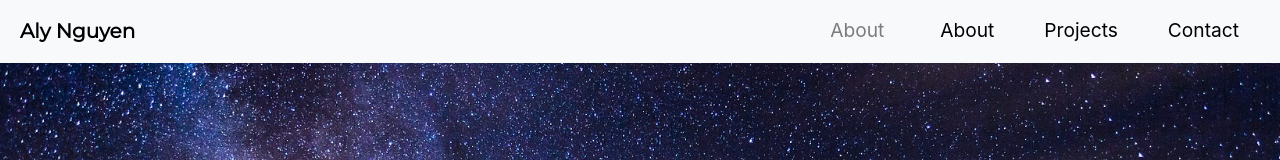
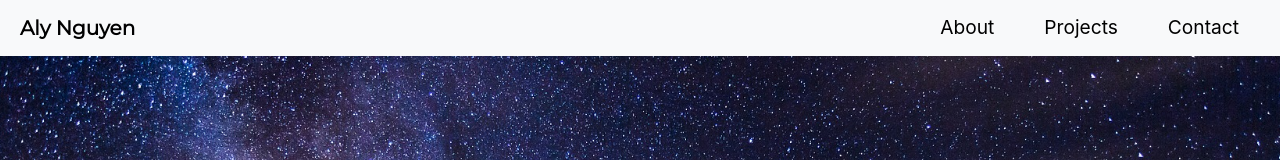
Before and after one commit to alynguyen/portfolio, a React (Create React App) app: page / in a window 1280 px wide. Shown: the top 160 px of the page. Built offline with nearby package versions, Linux system fonts and the light colour scheme.

Commit message:
add link classes to navbar

```diff
--- a/src/components/Navbar/Navbar.jsx
+++ b/src/components/Navbar/Navbar.jsx
@@ -18,10 +18,9 @@ const Navbar = () => {
         <BsNav.Toggle aria-controls="responsive-navbar-nav" />
         <BsNav.Collapse id="responsive-navbar-nav">
           <Nav className="ml-auto">
-            <AnchorLink className="Navbar-Link nav-link" href="#about">About</AnchorLink>
-            <AnchorLink style={navStyle} className="Navbar-Link nav-link" href="#about">About</AnchorLink>
-            <AnchorLink style={navStyle} className="Navbar-Link nav-link" href="#projects">Projects</AnchorLink>
-            <AnchorLink style={navStyle} className="Navbar-Link nav-link" href="#contact">Contact</AnchorLink>
+            <AnchorLink style={navStyle} className="Navbar-Link link nav-link" href="#about">About</AnchorLink>
+            <AnchorLink style={navStyle} className="Navbar-Link link nav-link" href="#projects">Projects</AnchorLink>
+            <AnchorLink style={navStyle} className="Navbar-Link link nav-link" href="#contact">Contact</AnchorLink>
           </Nav>
         </BsNav.Collapse>
       </BsNav>
```
